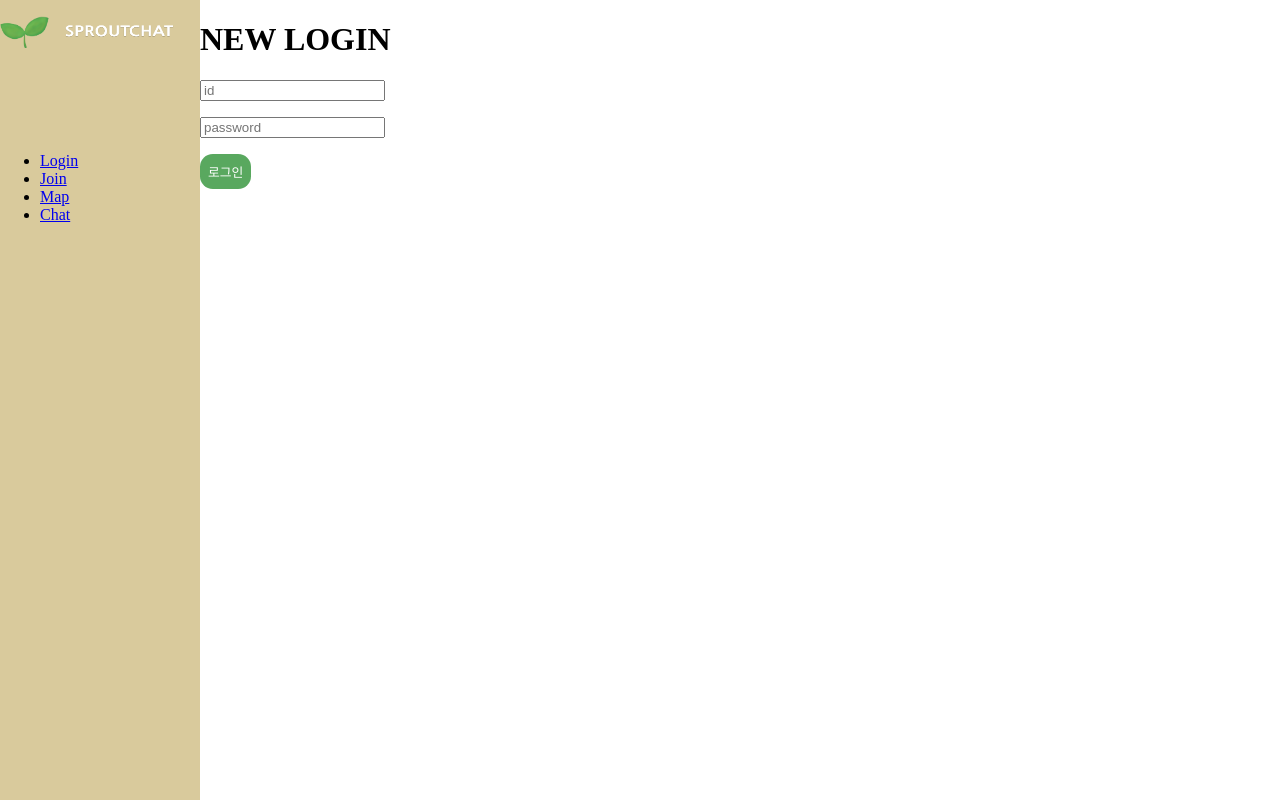
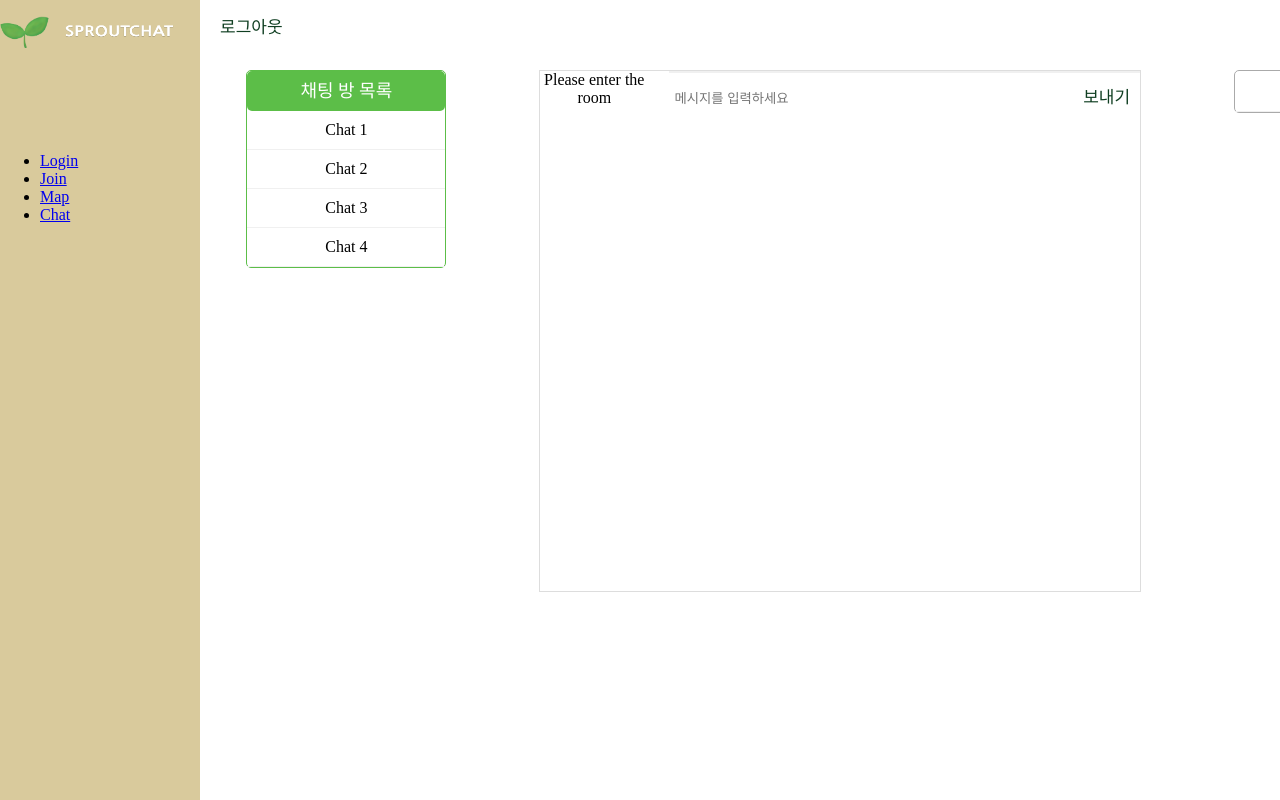
Before and after one commit to sn-spotchat/sproutchat, a React (Create React App) app: page /chat in a window 1280 px wide. Built offline with nearby package versions, Linux system fonts and the light colour scheme.

Commit message:
Modify css file of chatting page

```diff
--- a/src/App.js
+++ b/src/App.js
@@ -6,9 +6,9 @@ import RouteWithLayout from './layouts/RouteWithLayout';
 import MainLayout from './layouts/Main';
 
 import Home from './routes/Home';
-import Login from './routes/Board/login';
+//import Login from './routes/Board/login';
 import NewLogin from './chat/Login';
-//import Join from './routes/Board/join';
+import NewChat from './chat/Chatting';
 import Join from './chat/Join';
 
 function App() {
@@ -32,10 +32,11 @@ function App() {
           layout={ MainLayout }
           component={ Join }
         />
+
         <RouteWithLayout
           path="/chat"
           layout={ MainLayout }
-          component={ NewLogin }
+          component={ NewChat }
         />
       </Switch>
     </Router>
--- a/src/chat/Chatting.tsx
+++ b/src/chat/Chatting.tsx
@@ -27,32 +27,42 @@ const ChatForm: FC<{
 
   return (
     <body>
-      <span id="nav-header">
-        <big>SPROUT CHAT</big>
-      </span>
+      <nav>
+
         <span id="logoutBtn">
           로그아웃
         </span>
+      </nav>
 
-      <div>
+      <div id="contentCover">
+        <div id="roomWrap">
             <div id="roomList">
                 <div id="roomHeader">채팅 방 목록</div>
                 <div id="roomSelect">
-                  <div data-id="1">Chat 1</div>
-                  <div data-id="2">Chat 2</div>
-                  <div data-id="3">Chat 3</div>
-                  <div data-id="4">Chat 4</div>
+                    <div className="roomEl active" data-id="1">Chat 1</div>
+                    <div className="roomEl" data-id="2">Chat 2</div>
+                    <div className="roomEl" data-id="3">Chat 3</div>
+                    <div className="roomEl" data-id="4">Chat 4</div>
                 </div>
             </div>
         </div>
-      <div>
+        <div id="chatWrap">
           <div>Please enter the room</div>
-        <form onSubmit={onSubmit}>
+          <div id="chatLog"></div>
+
+          <form onSubmit={onSubmit} id="chatForm">
             <input type="text" autoComplete="off" id="message" placeholder="메시지를 입력하세요"/>
             <input type="submit" value="보내기"/>
           </form>
         </div>
+        <div id="memberWrap">
+            <div id="memberList">
+                <div id="memberHeader">참여자</div>
+                <div id="memberSelect"></div>
 
+            </div>
+        </div>
+      </div>
     </body>
   )
 }
--- a/src/chat/Login.tsx
+++ b/src/chat/Login.tsx
@@ -145,7 +145,7 @@ const NewLogin: FC = (props) => {
       console.log('hi')
       if (loginCheck(data)) {
         alert(`로그인에 성공했습니다\n${data.id}님 환영합니다.`)
-        history.push('/home')
+        history.push('/chat')
         //화면 전환
         loginSuccess();
       } else {
--- a/src/chat/styles.css
+++ b/src/chat/styles.css
@@ -1,6 +1,20 @@
 .App {
     font-family: sans-serif;
     text-align: center;
+}
+
+#contentWrap {
+  width: 100%;
+  min-width: 1280px;
+  display: none;
+}
+
+.btn {
+  background: #fff;
+  padding: 7px 40px;
+  border: 1px solid RGB(0, 126, 243);
+  color: RGB(0, 126, 243);
+  font-size: 17px;
 }
 
 
@@ -27,3 +41,201 @@
   text-align: center;
   margin: 20px;
 }
+
+
+#logoutBtn{
+  cursor: pointer;
+}
+
+
+#menuList {
+  float: left;
+  width: 200px;
+  border: 1px solid rgb(92, 190, 72);
+  border-radius: 5px;
+  margin: 20px;
+}
+
+#menuHeader {
+  background-color: rgb(92, 190, 72);
+  color: #fff;
+  height: 40px;
+  font-size: 18px;
+  line-height: 40px;
+  text-align: center;
+  border-radius: 5px;
+}
+
+.menuBtn {
+  text-align: center;
+  border-bottom: 1px solid #f0f0f0;
+  padding: 10px 0px;
+}
+
+
+nav{
+  width: 100%;
+  min-width: 1280px;
+  height: 50px;
+
+  color: rgb(16, 63, 34);
+  padding: 0px 20px;
+  box-sizing: border-box;
+  display: flex;
+  justify-content: space-between;
+  align-items: center;
+  font-size: 17px;
+}
+
+
+#roomWrap {
+  width: 200px;
+  height: 300px;
+}
+
+#roomList {
+  border: 1px solid rgb(92, 190, 72);
+  border-radius: 5px;
+}
+
+#roomHeader {
+  background-color: rgb(92, 190, 72);
+  color: #fff;
+  height: 40px;
+  font-size: 18px;
+  line-height: 40px;
+  text-align: center;
+  border-radius: 5px;
+}
+
+.roomEl {
+  text-align: center;
+  border-bottom: 1px solid #f0f0f0;
+  padding: 10px 0px;
+  cursor: pointer;
+}
+
+.roomEl:hover{
+  background: #f0f0f0;
+}
+
+#chatWrap {
+  display: flex;
+  text-align: center;
+  width: 600px;
+  border: 1px solid #ddd;
+}
+
+#chatHeader {
+  background-color: rgb(92, 190, 72);
+  height: 60px;
+  text-align: center;
+  line-height: 60px;
+  font-size: 25px;
+  font-weight: 900;
+  border-bottom: 1px solid #ddd;
+}
+
+#chatLog {
+  height: 500px;
+  overflow-y: auto;
+  padding: 10px;
+}
+
+
+.myMsg {
+  text-align: right;
+}
+
+.anotherMsg {
+  text-align: left;
+  margin-bottom: 5px;
+}
+
+.msg {
+  display: inline-block;
+  border-radius: 15px;
+  padding: 7px 15px;
+  margin-bottom: 10px;
+  margin-top: 5px;
+}
+
+.anotherMsg > .msg {
+  background-color: #f1f0f0;
+
+}
+
+.myMsg > .msg {
+  background-color: rgb(92, 190, 72);
+  color: #fff;
+}
+
+.anotherName {
+  font-size: 12px;
+  display: block;
+}
+
+#chatForm {
+  display: block;
+  width: 100%;
+  height: 50px;
+  border-top: 2px solid #f0f0f0;
+}
+
+#message {
+  width: 85%;
+  height: calc(100% - 1px);
+  border: none;
+  padding-bottom: 0;
+}
+
+#message:focus {
+  outline: none;
+}
+
+#chatForm > input[type=submit] {
+  outline: none;
+  border: none;
+  background: none;
+  color: rgb(16, 63, 34);
+  font-size: 17px;
+}
+
+#memberWrap{
+  width: 200px;
+}
+
+#memberList {
+  border: 1px solid #aaaaaa;
+  border-radius: 5px;
+}
+
+#memberHeader {
+  text-align: center;
+  height: 40px;
+  font-size: 18px;
+  line-height: 40px;
+  padding-left: 15px;
+  border-bottom: 1px solid #f0f0f0;
+  font-weight: 600;
+}
+
+.memberEl {
+  border-bottom: 1px solid #f0f0f0;
+  padding: 10px 20px;
+  font-size: 14px;
+}
+
+#contentCover{
+  width: 1280px;
+  margin: 0 auto;
+  padding-top: 20px;
+  display: flex;
+  justify-content: space-around;
+}
+
+.notice {
+  text-align: center;
+  color: gray;
+  font-size: 13px;
+}
```
Lines whose indentation alone changed are shown as unchanged.
